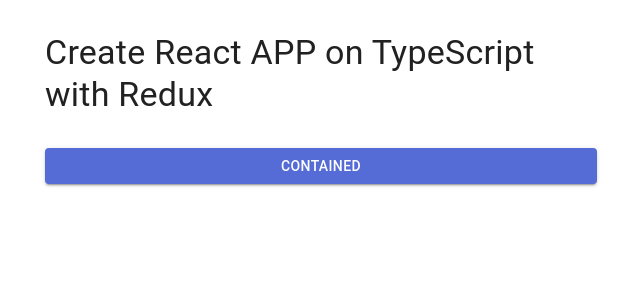
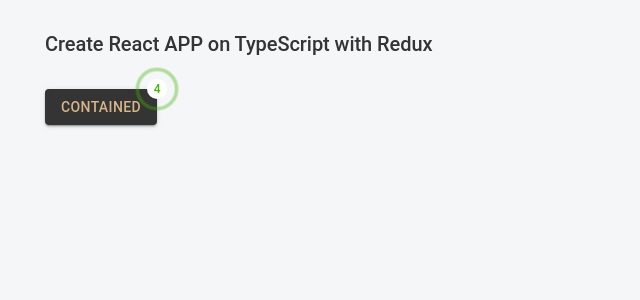
Before and after one commit to davlatjanov/burak-react-app, a React (Create React App) app: page / in a window 1280 px wide. Shown: the top 300 px of the page, without its empty margins (319-959 px from the left). Built offline with nearby package versions, Linux system fonts and the light colour scheme.

Commit message:
fix: MUI customized integration

```diff
--- a/src/app/App.tsx
+++ b/src/app/App.tsx
@@ -1,6 +1,7 @@
 import React from "react";
 import "../css/app.css";
 import { Box, Button, Container, Stack, Typography } from "@mui/material";
+import { RippleBadge } from "./MaterialTheme/styled";
 
 function App() {
   return (
@@ -11,7 +12,11 @@
             Create React APP on TypeScript with Redux
           </Typography>
         </Box>
-        <Button variant="contained"> Contained </Button>
+        <Box>
+          <RippleBadge badgeContent={"4"}>
+            <Button variant="contained"> Contained </Button>
+          </RippleBadge>
+        </Box>
       </Stack>
     </Container>
   );
--- /dev/null
+++ b/src/app/MaterialTheme/index.ts
@@ -0,0 +1,66 @@
+import { createTheme } from '@mui/material/styles';
+import { common } from '@mui/material/colors';
+import shadow from './shadow';
+import typography from './typography';
+import { maxWidth } from '@mui/system';
+
+/**
+ * LIGHT THEME (DEFAULT)
+ */
+const light = {
+	palette: {
+		type: 'light',
+		background: {
+			default: '#f8f8ff',
+			paper: common.white,
+		},
+		primary: {
+			contrastText: '#d7b586',
+			main: '#343434',
+		},
+		secondary: {
+			contrastText: '#343434',
+			main: '#d7b586',
+		},
+		text: {
+			primary: '#343434',
+			secondary: '#d7b586',
+			dark: common.black,
+		},
+	},
+	components: {
+		MuiContainer: {
+			styleOverrides: {
+				root: {
+					height: '100%',
+				},
+			},
+		},
+		MuiCssBaseline: {
+			styleOverrides: {
+				html: { height: '100%' },
+				body: { background: '#f4f6f8', height: '100%', minHeight: '100%' },
+			},
+		},
+	},
+	shadow,
+	typography,
+};
+
+// A custom theme for this app
+let theme = createTheme(light);
+theme = createTheme(theme, {
+	components: {
+		MuiContainer: {
+			styleOverrides: {
+				maxWidthLg: {
+					[theme.breakpoints.up('lg')]: {
+						maxWidth: '1300px',
+					},
+				},
+			},
+		},
+	},
+});
+
+export default theme;
--- /dev/null
+++ b/src/app/MaterialTheme/shadow.ts
@@ -0,0 +1,27 @@
+export default [
+	'none',
+	'0 0 0 1px rgba(63,63,68,0.05), 0 1px 2px 0 rgba(63,63,68,0.15)',
+	'0 0 1px 0 rgba(0,0,0,0.31), 0 2px 2px -2px rgba(0,0,0,0.25)',
+	'0 0 1px 0 rgba(0,0,0,0.31), 0 3px 4px -2px rgba(0,0,0,0.25)',
+	'0 0 1px 0 rgba(0,0,0,0.31), 0 3px 4px -2px rgba(0,0,0,0.25)',
+	'0 0 1px 0 rgba(0,0,0,0.31), 0 4px 6px -2px rgba(0,0,0,0.25)',
+	'0 0 1px 0 rgba(0,0,0,0.31), 0 4px 6px -2px rgba(0,0,0,0.25)',
+	'0 0 1px 0 rgba(0,0,0,0.31), 0 4px 8px -2px rgba(0,0,0,0.25)',
+	'0 0 1px 0 rgba(0,0,0,0.31), 0 5px 8px -2px rgba(0,0,0,0.25)',
+	'0 0 1px 0 rgba(0,0,0,0.31), 0 6px 12px -4px rgba(0,0,0,0.25)',
+	'0 0 1px 0 rgba(0,0,0,0.31), 0 7px 12px -4px rgba(0,0,0,0.25)',
+	'0 0 1px 0 rgba(0,0,0,0.31), 0 6px 16px -4px rgba(0,0,0,0.25)',
+	'0 0 1px 0 rgba(0,0,0,0.31), 0 7px 16px -4px rgba(0,0,0,0.25)',
+	'0 0 1px 0 rgba(0,0,0,0.31), 0 8px 18px -8px rgba(0,0,0,0.25)',
+	'0 0 1px 0 rgba(0,0,0,0.31), 0 9px 18px -8px rgba(0,0,0,0.25)',
+	'0 0 1px 0 rgba(0,0,0,0.31), 0 10px 20px -8px rgba(0,0,0,0.25)',
+	'0 0 1px 0 rgba(0,0,0,0.31), 0 11px 20px -8px rgba(0,0,0,0.25)',
+	'0 0 1px 0 rgba(0,0,0,0.31), 0 12px 22px -8px rgba(0,0,0,0.25)',
+	'0 0 1px 0 rgba(0,0,0,0.31), 0 13px 22px -8px rgba(0,0,0,0.25)',
+	'0 0 1px 0 rgba(0,0,0,0.31), 0 14px 24px -8px rgba(0,0,0,0.25)',
+	'0 0 1px 0 rgba(0,0,0,0.31), 0 16px 28px -8px rgba(0,0,0,0.25)',
+	'0 0 1px 0 rgba(0,0,0,0.31), 0 18px 30px -8px rgba(0,0,0,0.25)',
+	'0 0 1px 0 rgba(0,0,0,0.31), 0 20px 32px -8px rgba(0,0,0,0.25)',
+	'0 0 1px 0 rgba(0,0,0,0.31), 0 22px 34px -8px rgba(0,0,0,0.25)',
+	'0 0 1px 0 rgba(0,0,0,0.31), 0 24px 36px -8px rgba(0,0,0,0.25)',
+];
--- /dev/null
+++ b/src/app/MaterialTheme/styled.ts
@@ -0,0 +1,30 @@
+import { styled } from "@mui/material/styles";
+import Badge from "@mui/material/Badge";
+
+export const RippleBadge = styled(Badge)(({ theme }) => ({
+  "& .MuiBadge-badge": {
+    color: "#44b700",
+    background: "white",
+    "&::after": {
+      position: "absolute",
+      top: "-2px",
+      left: "-2px",
+      width: "120%",
+      height: "120%",
+      borderRadius: "50%",
+      animation: "ripple 1.2s infinite ease-in-out",
+      border: "2px solid currentColor",
+      content: '""',
+    },
+  },
+  "@keyframes ripple": {
+    "0%": {
+      transform: "scale(.8)",
+      opacity: 1,
+    },
+    "100%": {
+      transform: "scale(2.4)",
+      opacity: 0,
+    },
+  },
+}));
--- /dev/null
+++ b/src/app/MaterialTheme/typography.ts
@@ -0,0 +1,35 @@
+export default {
+	h1: {
+		fontWeight: 500,
+		fontSize: 35,
+		letterSpacing: '-0.24px',
+	},
+	h2: {
+		fontWeight: 500,
+		fontSize: 29,
+		letterSpacing: '-0.24px',
+	},
+	h3: {
+		fontWeight: 500,
+		fontSize: 24,
+		letterSpacing: '-0.06px',
+	},
+	h4: {
+		fontWeight: 500,
+		fontSize: 20,
+		letterSpacing: '-0.06px',
+	},
+	h5: {
+		fontWeight: 500,
+		fontSize: 16,
+		letterSpacing: '-0.05px',
+	},
+	h6: {
+		fontWeight: 500,
+		fontSize: 14,
+		letterSpacing: '-0.05px',
+	},
+	overline: {
+		fontWeight: 500,
+	},
+};
--- a/src/index.tsx
+++ b/src/index.tsx
@@ -6,8 +6,8 @@
 import { ThemeProvider } from "@mui/material/styles";
 import App from "./app/App";
 import reportWebVitals from "./reportWebVitals";
+import theme from "./app/MaterialTheme";
 import "./css/index.css";
-import theme from "./theme";
 
 const container = document.getElementById("root")!;
 const root = createRoot(container);
--- a/src/theme.ts
+++ /dev/null
@@ -1,18 +0,0 @@
-import { createTheme } from "@mui/material/styles";
-import { red } from "@mui/material/colors";
-
-const theme = createTheme({
-  palette: {
-    primary: {
-      main: "#556cd6",
-    },
-    secondary: {
-      main: "#19857b",
-    },
-    error: {
-      main: red.A400,
-    },
-  },
-});
-
-export default theme;
```
